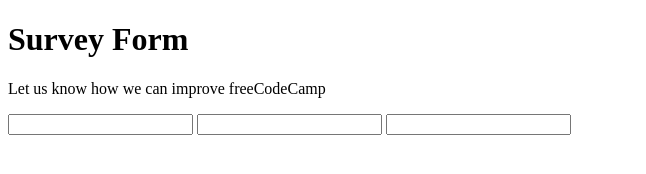
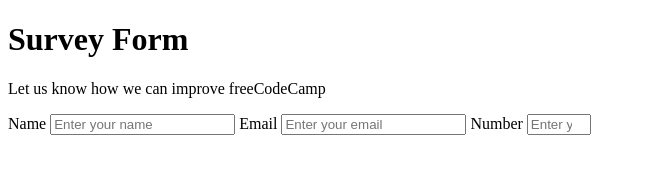
Before and after one commit to uryelah/project3, a plain HTML site: page index.html in a window 1280 px wide. Shown: the whole page, without its empty margins (0-646 px from the left). Drawn offline with Linux system fonts and the light colour scheme.

Commit message:
add input labels; add input placeholder text

```diff
--- a/index.html
+++ b/index.html
@@ -11,9 +11,12 @@
     <p id="description">Let us know how we can improve freeCodeCamp
     </p>
     <form id="survey-form">
-      <input type="text" id="name" required>
-      <input type="email" id="email" required>
-      <input type="number" id="number" >
+      <label id="name-label" for="name" >Name</label>
+      <input type="text" id="name" placeholder="Enter your name" required>
+      <label id="email-label" for="email" >Email</label>
+      <input type="email" id="email" placeholder="Enter your email" required>
+      <label id="number-label" for="number" >Number</label>
+      <input type="number" id="number" min=0 max=130 placeholder="Enter your age">
     </form>
     <script src="https://cdn.freecodecamp.org/testable-projects-fcc/v1/bundle.js"></script>
 
```
